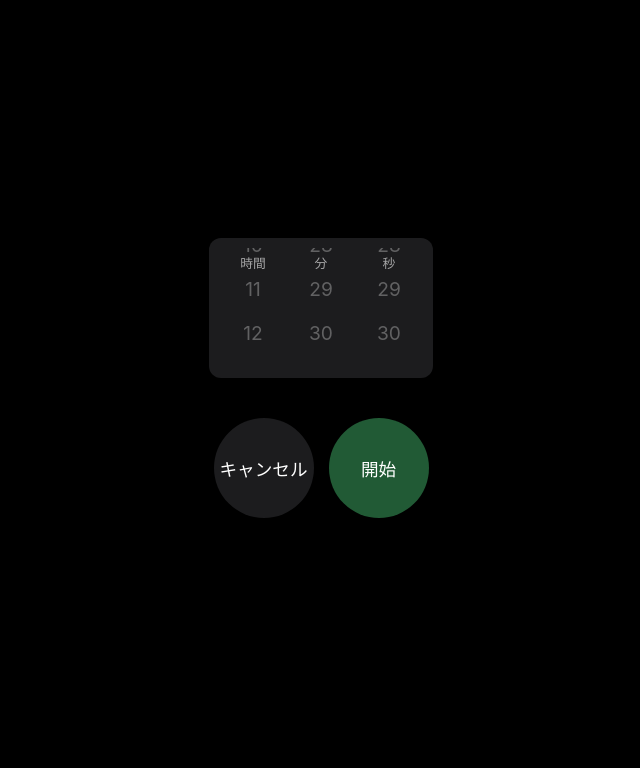
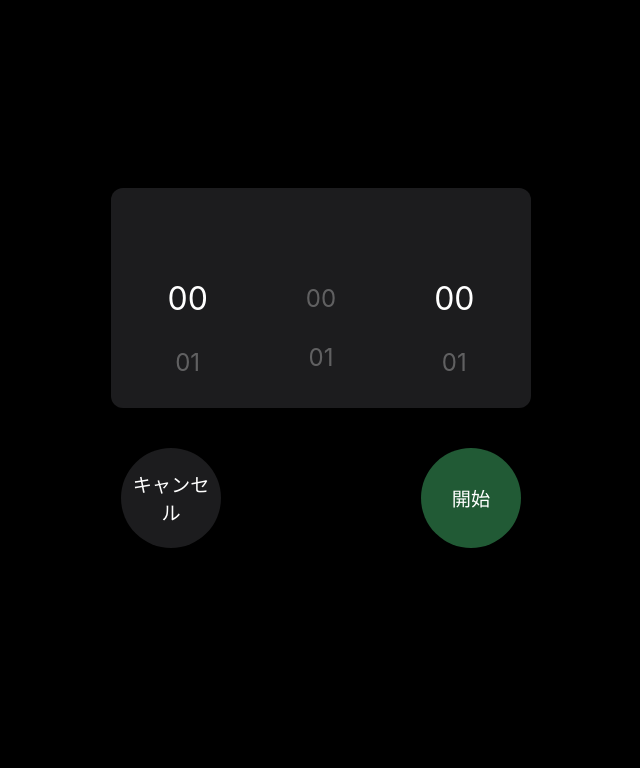
Before and after one commit to torusk/simple-meditation-timer, a website: page public/index.html in a window 1280 px wide. Shown: the part 32-800 px from the top of the page, without its empty margins (319-959 px from the left). Drawn offline with Linux system fonts and the light colour scheme.

Commit message:
HTML修正

```diff
--- a/public/index.html
+++ b/public/index.html
@@ -4,53 +4,217 @@
     <meta charset="UTF-8" />
     <meta name="viewport" content="width=device-width, initial-scale=1.0" />
     <title>瞑想タイマー</title>
-    <!-- CSSファイルの参照（public/css/配下を想定） -->
-    <link rel="stylesheet" href="css/styles.css" />
+    <style>
+      body {
+        background-color: black;
+        color: white;
+        font-family: -apple-system, BlinkMacSystemFont, sans-serif;
+        margin: 0;
+        padding: 0;
+        display: flex;
+        flex-direction: column;
+        justify-content: space-between;
+        align-items: center;
+        height: 100vh;
+        user-select: none;
+      }
+
+      .timer-container {
+        display: flex;
+        flex-direction: column;
+        align-items: center;
+        justify-content: center;
+        flex-grow: 1;
+        width: 100%;
+      }
+
+      .time-picker {
+        display: flex;
+        justify-content: center;
+        background-color: #1c1c1e;
+        border-radius: 12px;
+        padding: 10px;
+        margin: 20px;
+        width: 80%;
+        max-width: 400px;
+      }
+
+      .picker-column {
+        flex: 1;
+        text-align: center;
+        position: relative;
+        height: 200px;
+        overflow-y: scroll;
+        scroll-snap-type: y mandatory;
+      }
+
+      .picker-items {
+        scroll-snap-type: y mandatory;
+        padding: 85px 0;
+      }
+
+      .picker-item {
+        scroll-snap-align: center;
+        list-style: none;
+        padding: 15px 0;
+        font-size: 1.5rem;
+        opacity: 0.3;
+        transition: all 0.2s;
+        cursor: pointer;
+      }
+
+      .picker-item.selected {
+        font-size: 2rem;
+        opacity: 1;
+      }
+
+      .button-container {
+        display: flex;
+        justify-content: space-between;
+        width: 80%;
+        max-width: 400px;
+        margin: 20px;
+      }
+
+      .button {
+        background-color: #1c1c1e;
+        color: white;
+        border: none;
+        border-radius: 50%;
+        width: 100px;
+        height: 100px;
+        font-size: 1.2rem;
+        cursor: pointer;
+      }
+
+      .start-button {
+        background-color: #215a35;
+      }
+      .pause-button {
+        background-color: #7d5300;
+      }
+      .hidden {
+        display: none;
+      }
+
+      #cancelButton {
+        order: 1;
+      }
+      #startButton {
+        order: 2;
+      }
+    </style>
   </head>
   <body>
-    <!-- メインコンテナ -->
     <div class="timer-container">
-      <!-- 設定画面グループ（時間選択 + 操作ボタン） -->
-      <div class="settings-group">
-        <!-- 時間選択ピッカー -->
       <div id="timerSetup" class="time-picker">
         <div class="picker-column">
-            <ul class="picker-items" id="hourPicker"></ul>
+          <div class="picker-items" id="hourPicker"></div>
           <div class="picker-label">時間</div>
         </div>
         <div class="picker-column">
-            <ul class="picker-items" id="minutePicker"></ul>
+          <div class="picker-items" id="minutePicker"></div>
           <div class="picker-label">分</div>
         </div>
         <div class="picker-column">
-            <ul class="picker-items" id="secondPicker"></ul>
+          <div class="picker-items" id="secondPicker"></div>
           <div class="picker-label">秒</div>
         </div>
       </div>
 
-        <!-- 操作ボタンコンテナ（キャンセルと開始を横並びに配置） -->
       <div class="button-container">
         <button id="cancelButton" class="button">キャンセル</button>
         <button id="startButton" class="button start-button">開始</button>
       </div>
-      </div>
 
-      <!-- タイマー表示画面 -->
       <div id="timerDisplay" class="hidden">
         <div class="time-circle">
-          <div class="timer-display" id="timeDisplay">00:00</div>
+          <div id="timeDisplay">00:00</div>
         </div>
-        <!-- 一時停止ボタン（タイマー表示画面の下部中央に配置） -->
         <button id="pauseButton" class="button pause-button hidden">
           一時停止
         </button>
       </div>
     </div>
 
-    <!-- アラーム音 -->
-    <audio id="alarmSound" src="sounds/alarm.mp3" preload="auto"></audio>
+    <script>
+      const elements = {
+        timerSetup: document.getElementById("timerSetup"),
+        timerDisplay: document.getElementById("timerDisplay"),
+        timeDisplay: document.getElementById("timeDisplay"),
+        hourPicker: document.getElementById("hourPicker"),
+        minutePicker: document.getElementById("minutePicker"),
+        secondPicker: document.getElementById("secondPicker"),
+        startButton: document.getElementById("startButton"),
+        pauseButton: document.getElementById("pauseButton"),
+        cancelButton: document.getElementById("cancelButton"),
+      };
 
-    <!-- JavaScriptファイルの参照（public/js/配下を想定） -->
-    <script src="js/script.js"></script>
+      let isDragging = false;
+      let startY = 0;
+      let currentScroll = 0;
+
+      // ピッカー生成
+      function createPicker(element, max, defaultValue = 0) {
+        for (let i = 0; i <= max; i++) {
+          const item = document.createElement("div");
+          item.className = "picker-item";
+          item.textContent = String(i).padStart(2, "0");
+          item.dataset.value = i;
+          if (i === defaultValue) item.classList.add("selected");
+          element.appendChild(item);
+        }
+      }
+
+      // スクロールイベント処理
+      function handleScroll(e) {
+        if (!isDragging) return;
+
+        const deltaY = e.touches
+          ? e.touches[0].clientY - startY
+          : e.clientY - startY;
+        this.scrollTop = currentScroll - deltaY * 1.5;
+
+        const items = this.querySelectorAll(".picker-item");
+        const centerPos = this.offsetHeight / 2;
+
+        items.forEach((item) => {
+          const itemPos =
+            item.offsetTop + item.offsetHeight / 2 - this.scrollTop;
+          if (Math.abs(centerPos - itemPos) < 15) {
+            items.forEach((i) => i.classList.remove("selected"));
+            item.classList.add("selected");
+          }
+        });
+      }
+
+      // イベントリスナー設定
+      document.querySelectorAll(".picker-column").forEach((column) => {
+        column.addEventListener("mousedown", (e) => {
+          isDragging = true;
+          startY = e.clientY;
+          currentScroll = column.scrollTop;
+        });
+
+        column.addEventListener("touchstart", (e) => {
+          isDragging = true;
+          startY = e.touches[0].clientY;
+          currentScroll = column.scrollTop;
+        });
+
+        column.addEventListener("mousemove", handleScroll);
+        column.addEventListener("touchmove", handleScroll);
+
+        document.addEventListener("mouseup", () => (isDragging = false));
+        document.addEventListener("touchend", () => (isDragging = false));
+      });
+
+      // 初期化
+      createPicker(elements.hourPicker, 23);
+      createPicker(elements.minutePicker, 59, 15);
+      createPicker(elements.secondPicker, 59);
+
+      // タイマー制御ロジック（前回の実装を継続）
+    </script>
   </body>
 </html>
```
Lines whose indentation alone changed are shown as unchanged.
